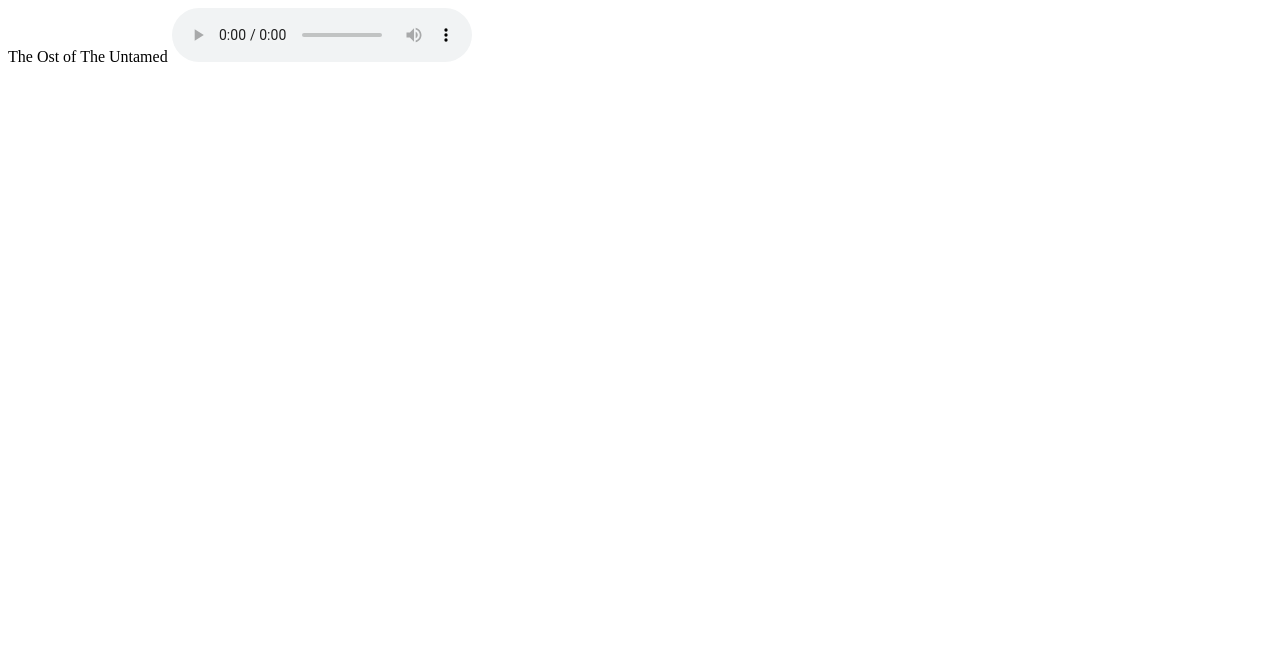
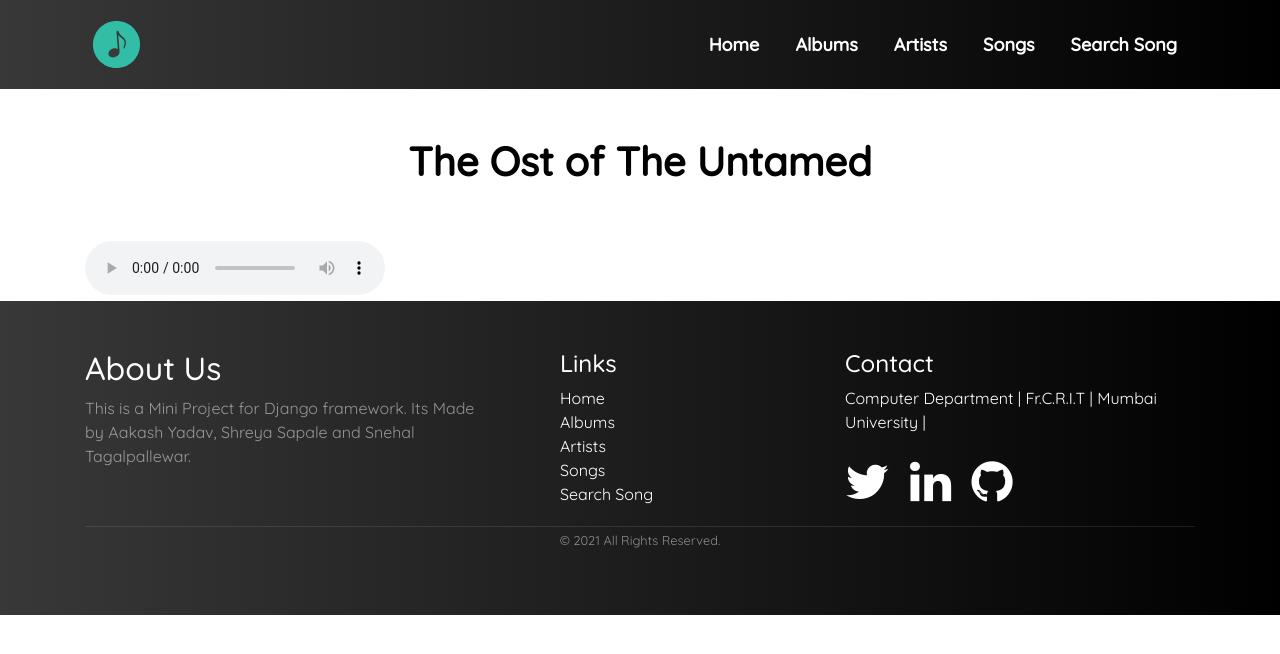
Before and after one commit to AakashCode12/python-mini-project-ssa-, a Django app: page /songsPlay/5/ in a window 1280 px wide. Shown: the top 654 px of the page. Run offline with Django 3.2, Linux system fonts and the light colour scheme; data comes from the database, SQL or seed files in the repository; some libraries are stand-ins or nearby versions.

Commit message:
Till now almost done the play page

```diff
--- a/cms/templates/main/base.html
+++ b/cms/templates/main/base.html
@@ -77,7 +77,7 @@
         <div class="container">
             <div class="row">
                 <div class="col-lg-5 col-xs-12 about-company">
-                    <h2>Xavious</h2>
+                    <h2>About Us</h2>
                     <p class="pr-5 text-white-50">This is a Mini Project for Django framework. Its Made by Aakash
                         Yadav, Shreya Sapale and Snehal Tagalpallewar.</p>
 
--- a/cms/templates/play_song.html
+++ b/cms/templates/play_song.html
@@ -1,12 +1,32 @@
-{{song.name}}
+{% extends 'main/base.html' %}
+{% load static %}
 
+{% block title %}
+{{song.name}} | Song Page
+{% endblock %}
 
-<audio controls>
+{% block cssLinks %}
+<link rel="stylesheet" href="{% static '/css/album.css' %}">
+{% endblock %}
 
-    <source src="horse.ogg" type="audio/ogg">
+{% block body %}
+<div class="container">
+    <div class="title"><br><br>
+        <h1 class="title-main text-center" style="color:rgb(0, 0, 0);"><b>{{song.name}}</b></h1>
+        <br><br>
+    </div>
+    <div class="box-outer-playsongs">
+        <!-- <div width="90%">
+            <img src="/media/{{song.Album.album_image}}" alt="">
+        </div> -->
+        <audio controls>
+            <source src="horse.ogg" type="audio/ogg">
+            <source src="/media/{{song.song}}" type="audio/mpeg">
+            Your browser does not support the audio element.
+        </audio>
+    </div>
+</div>
+{% endblock %}
 
-    <source src="/media/{{song.song}}" type="audio/mpeg">
-
-    Your browser does not support the audio element.
-
-</audio>
+{% block jsLinks %}
+{% endblock %}
```
